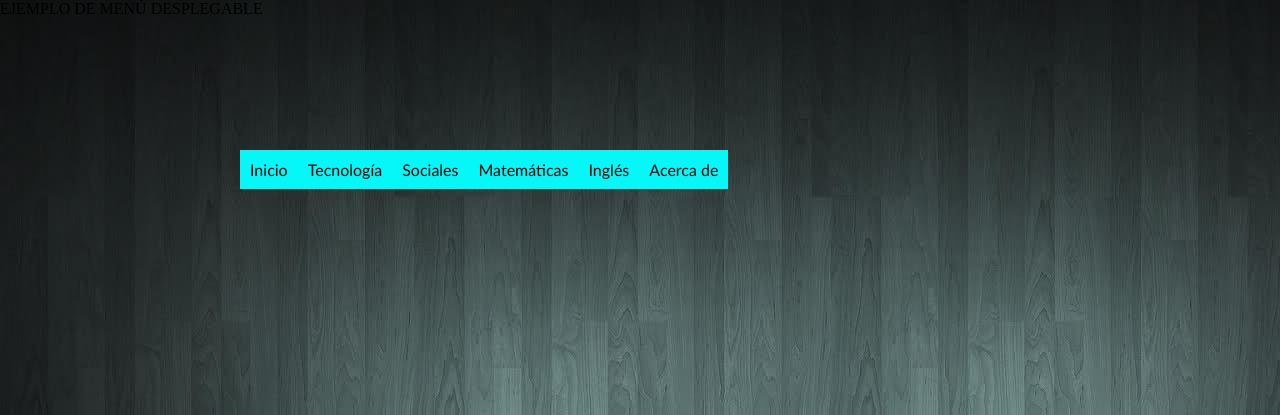
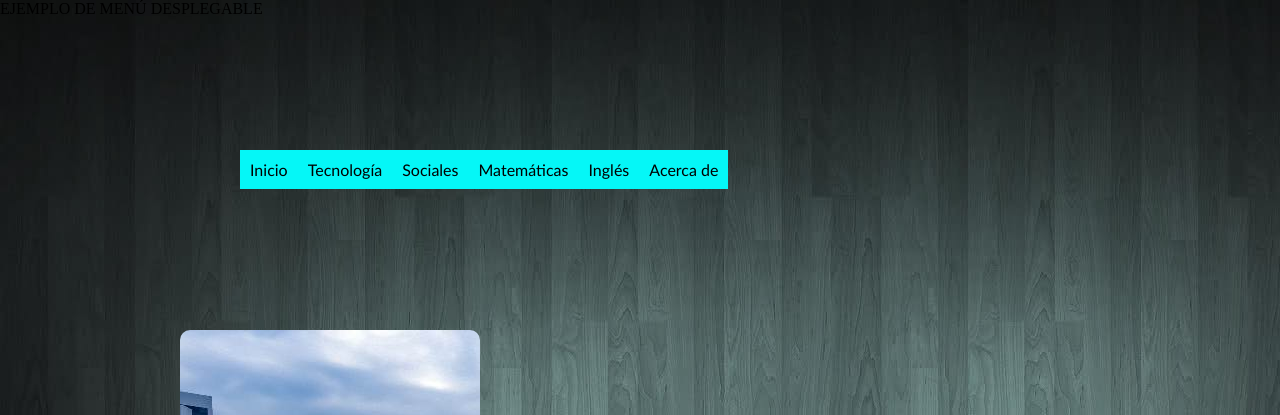
Before and after one commit to munoz2023/Pagina-prueba, a plain HTML site: page index.html in a window 1280 px wide. Shown: the top 415 px of the page. Drawn offline with Linux system fonts and the light colour scheme.

Commit message:
Actualización 1 25 de Mayo

```diff
--- a/estilos.css
+++ b/estilos.css
@@ -25,9 +25,9 @@
 
 
 
-    width: 190px;
-
-    height: 190px;
+    width: 300px;
+    top: 100px;
+    height: 250px;
 
     border-radius: 10px;
 
@@ -37,7 +37,7 @@
 
     left: 180px;
 
-    background-image: url("medellin.jpeg");
+    background-image: url("MedellÍn.jpg");
 
     }
 
```
Also changed, not shown: Biologia2.html (added), Ingles2.html (added), Matematicas2.html (added), Medellín.jpg (added), Sociales2.html (added), Ética2.html (added).
